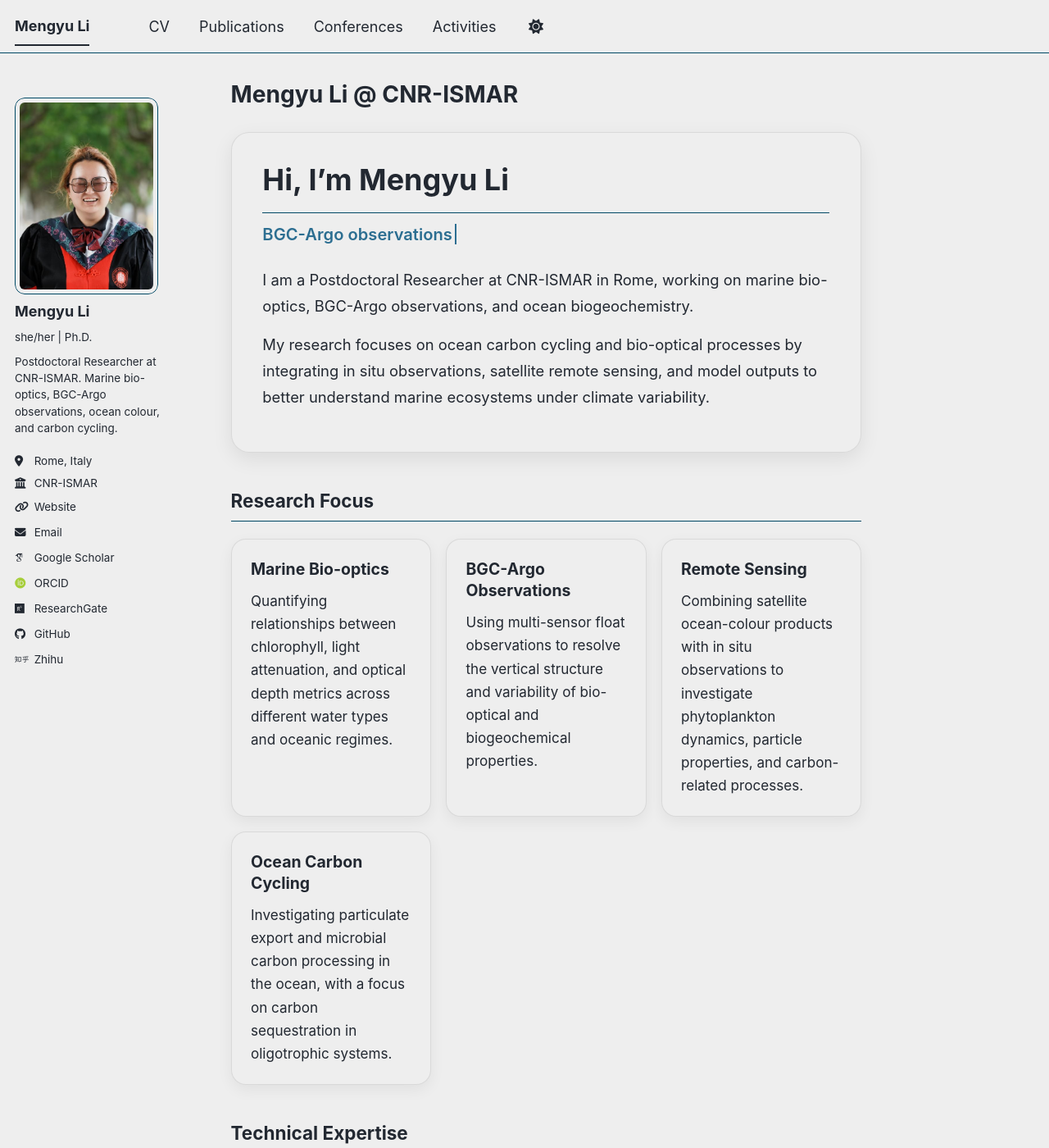
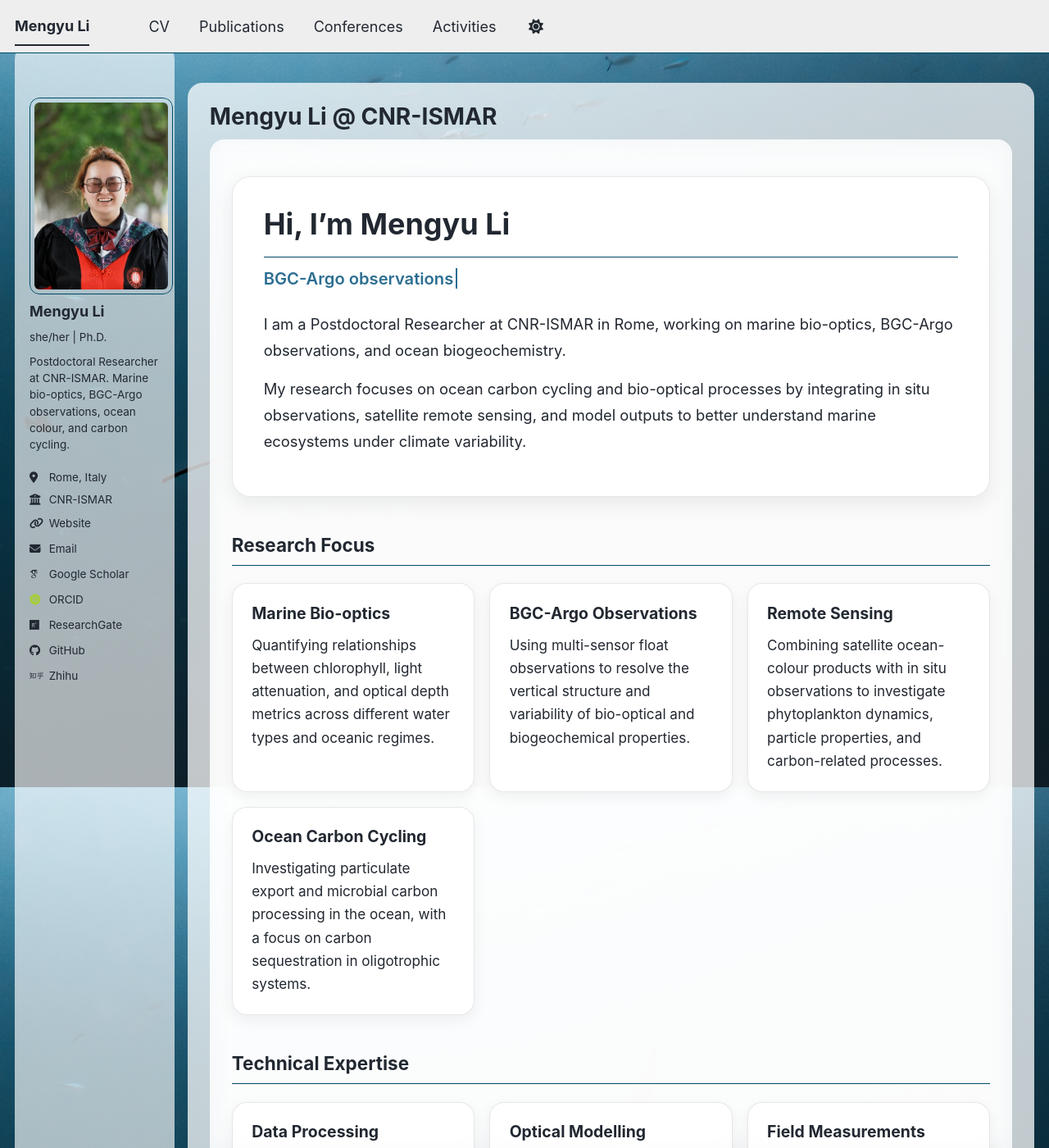
Before and after one commit to MengyuLi15/MengyuLi15.github.io, a Jekyll site: the page built from _pages/about.md, in a window 1280 px wide and 1400 px high. Shown: the whole window at 82% size. Built offline with Jekyll 4.4.1, drawn with Linux system fonts in a browser that asks for light colours; some web fonts are replaced; a script bundle is joined from its source files by our own code; library files that are not in the unit come from our copies.

Commit message:
Update main.scss

```diff
--- a/assets/css/main.scss
+++ b/assets/css/main.scss
@@ -48,3 +48,77 @@
   object-fit: cover;
   clip-path: inset(0 round 12px);   /* 更平滑边角 */
 }
+/* ===== Background image ===== */
+body {
+  background: url("/images/franziska_stier-eagle-rays-10139998.jpg") no-repeat center center fixed;
+  background-size: cover;
+}
+
+/* ===== 毛玻璃主内容区域 ===== */
+.page,
+.page__content,
+.archive,
+.layout--archive,
+.layout--single {
+  background: rgba(255, 255, 255, 0.75);
+  backdrop-filter: blur(14px);
+  -webkit-backdrop-filter: blur(14px);
+  border-radius: 18px;
+  padding: 1.5rem;
+}
+
+/* sidebar 同样毛玻璃 */
+.sidebar {
+  background: rgba(255, 255, 255, 0.65);
+  backdrop-filter: blur(12px);
+  -webkit-backdrop-filter: blur(12px);
+  border-radius: 18px;
+  padding: 1rem;
+}
+
+/* ===== 卡片再微调（避免叠加太白） */
+.cv-card,
+.activity-card,
+.conf-card,
+.info-card,
+.hero-card,
+.topic-list,
+.pub-box,
+.address-card,
+.map-card {
+  background: rgba(255, 255, 255, 0.65) !important;
+  backdrop-filter: blur(10px);
+  -webkit-backdrop-filter: blur(10px);
+}
+
+/* ===== Dark mode ===== */
+html[data-theme="dark"] body {
+  background: url("/images/franziska_stier-eagle-rays-10139998.jpg") no-repeat center center fixed;
+  background-size: cover;
+}
+
+/* 主区域变暗玻璃 */
+html[data-theme="dark"] .page,
+html[data-theme="dark"] .archive,
+html[data-theme="dark"] .layout--archive {
+  background: rgba(20, 20, 20, 0.75);
+  backdrop-filter: blur(14px);
+}
+
+/* sidebar */
+html[data-theme="dark"] .sidebar {
+  background: rgba(20, 20, 20, 0.65);
+}
+
+/* 卡片 */
+html[data-theme="dark"] .cv-card,
+html[data-theme="dark"] .activity-card,
+html[data-theme="dark"] .conf-card,
+html[data-theme="dark"] .info-card,
+html[data-theme="dark"] .hero-card,
+html[data-theme="dark"] .topic-list,
+html[data-theme="dark"] .pub-box,
+html[data-theme="dark"] .address-card,
+html[data-theme="dark"] .map-card {
+  background: rgba(30, 30, 30, 0.65) !important;
+}
```
